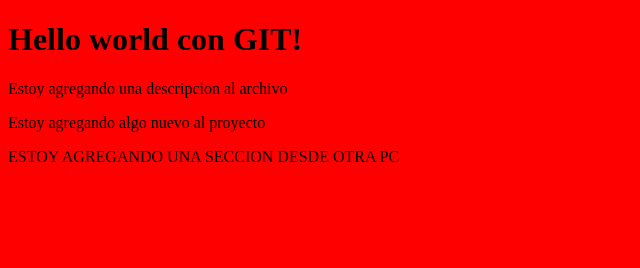
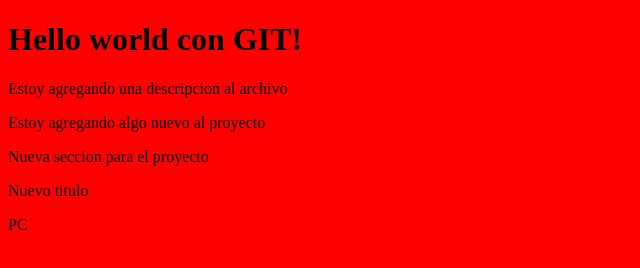
Before and after one commit to broko-de/clase12_23524, a plain HTML site: page index.html in a window 1280 px wide. Shown: the whole page, without its empty margins (0-640 px from the left). Drawn offline with Linux system fonts and the light colour scheme.

Commit message:
Agrego correccione a la nueva seccion

```diff
--- a/index.html
+++ b/index.html
@@ -11,6 +11,8 @@
     <h1>Hello world con GIT!</h1>
     <p>Estoy agregando una descripcion al archivo</p>
     <p>Estoy agregando algo nuevo al proyecto</p>
-    <section>ESTOY AGREGANDO UNA SECCION DESDE OTRA PC</section>
+    <section>Nueva seccion para el proyecto
+        <p>Nuevo titulo</p>
+    PC</section>
 </body>
 </html>
```
